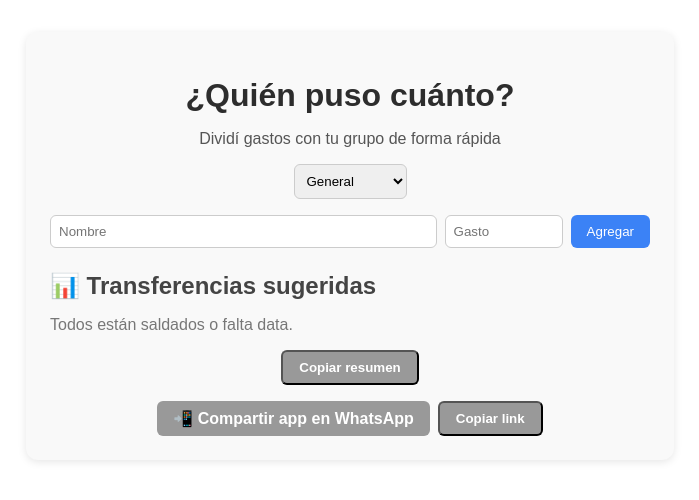
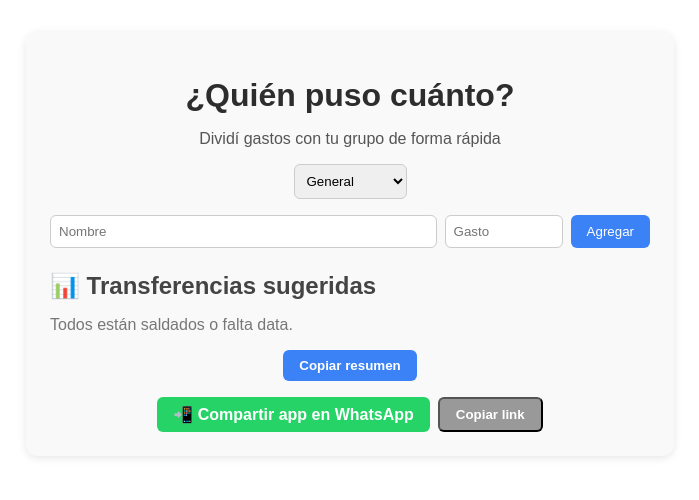
Before and after one commit to javosds/asado-gastos-app, a React (Vite) app in the folder asado-gastos-app/: page / in a window 1280 px wide. Shown: the top 500 px of the page, without its empty margins (290-989 px from the left). Built offline with nearby package versions, Linux system fonts and the light colour scheme.

Commit message:
Update App.jsx

```diff
--- a/asado-gastos-app/src/App.jsx
+++ b/asado-gastos-app/src/App.jsx
@@ -134,8 +134,7 @@ export default function App() {
 
       <div style={{ display: "flex", justifyContent: "center", marginBottom: "1rem" }}>
         <button
-          onClick={copySummary}
-          style={{ backgroundColor: "#999", color: "white", padding: "0.5rem 1rem", borderRadius: "6px", cursor: "pointer", fontWeight: "bold" }}
+          onClick={copySummary} style={{ padding: "0.5rem 1rem", backgroundColor: "#3b82f6", color: "white", border: "none", borderRadius: "6px", cursor: "pointer", fontWeight: "bold" }}
         >
           Copiar resumen
         </button>
@@ -146,7 +145,7 @@ export default function App() {
           href={`https://wa.me/?text=${shareText}`}
           target="_blank"
           rel="noopener noreferrer"
-          style={{ backgroundColor: "#999", color: "white", padding: "0.5rem 1rem", borderRadius: "6px", textDecoration: "none", fontWeight: "bold" }}
+          style={{ backgroundColor: "#25D366", color: "white", padding: "0.5rem 1rem", borderRadius: "6px", textDecoration: "none", fontWeight: "bold" }}
         >
           📲 Compartir app en WhatsApp
         </a>
```
